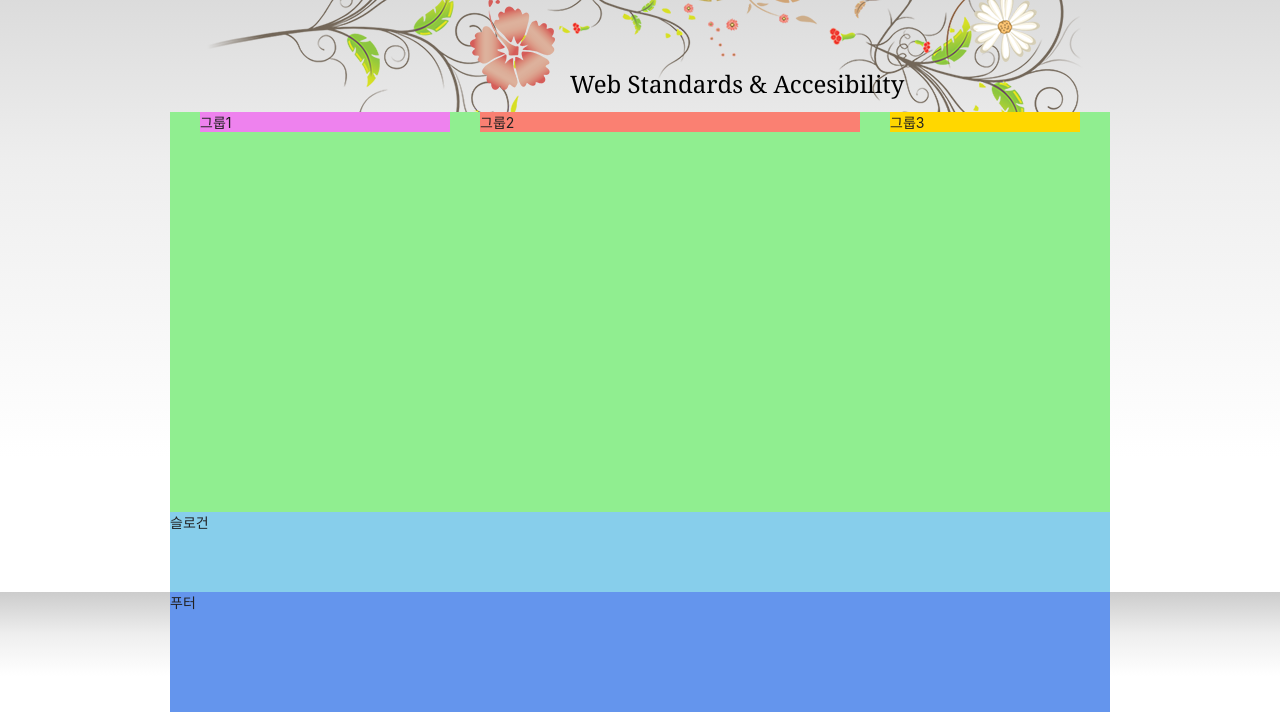
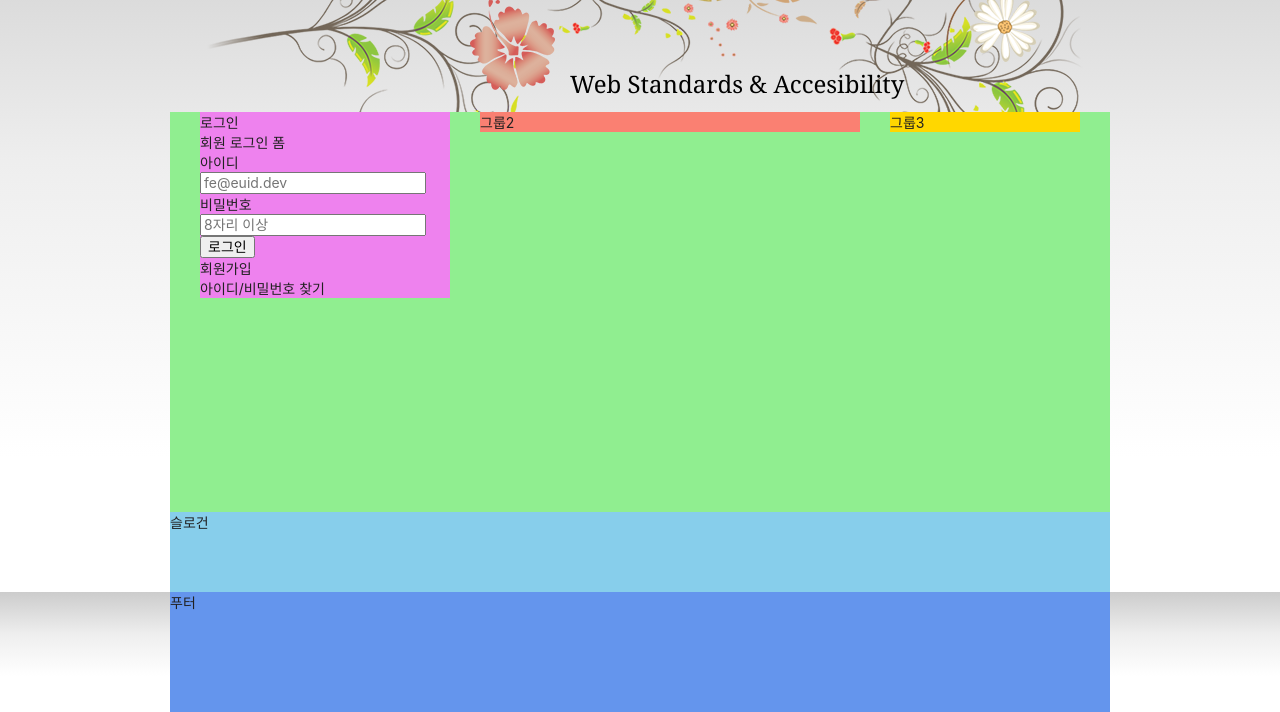
Before and after one commit to jaesukpark77/HTML5, a plain HTML site: page index.html in a window 1280 px wide. Shown: the part 135-847 px from the top of the page. Drawn offline with Linux system fonts and the light colour scheme; a web font is replaced by a local one.

Commit message:
Feat: login 마크업 완료

```diff
--- a/index.html
+++ b/index.html
@@ -145,7 +145,29 @@
   </div>
   <!-- main Start -->
   <main class="main">
-    <div class="group group1">그룹1</div>
+    <div class="group group1">
+      <section class="login">
+        <h2 class="login-title">로그인</h2>
+        <form class="login-form" method="POST" action="https://formspree.io/seulbinim@gmail.com">
+          <fieldset>
+            <legend>회원 로그인 폼</legend>
+            <div class="uer-email">
+              <label for="userEmail">아이디</label>
+              <input type="email" id="userEmail" name="userEmail" placeholder="fe@euid.dev" required/>
+            </div>
+            <div class="uer-pw">
+              <label for="userPw">비밀번호</label>
+              <input type="password" id="userPw" name="userPw" placeholder="8자리 이상" required/>
+            </div>
+            <button type="submit" class="login-button">로그인</button>
+          </fieldset>
+        </form>
+        <ul class="sign">
+          <li><a href="/">회원가입</a></li>
+          <li><a href="/">아이디/비밀번호 찾기</a></li>
+        </ul>
+      </section>
+    </div>
     <div class="group group2">그룹2</div>
     <div class="group group3">그룹3</div>
   </main>
```
